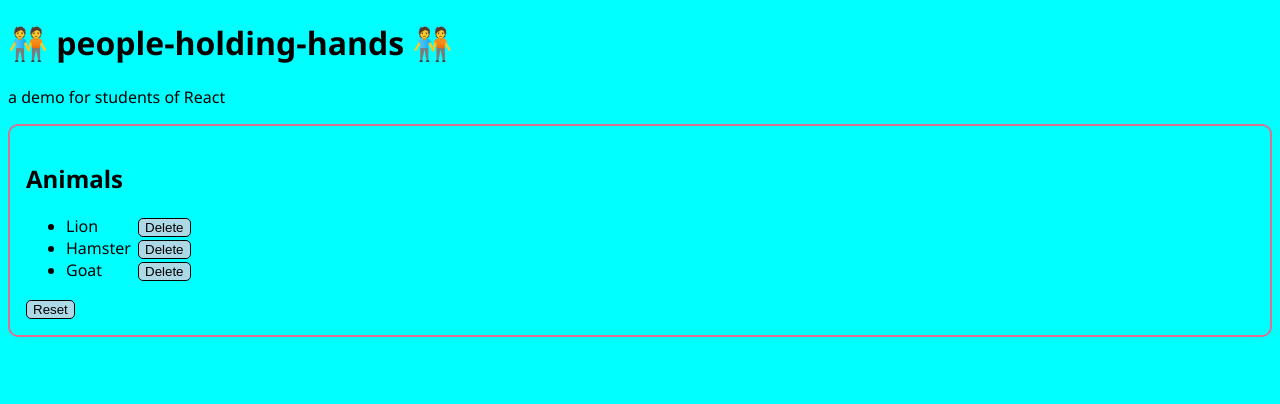
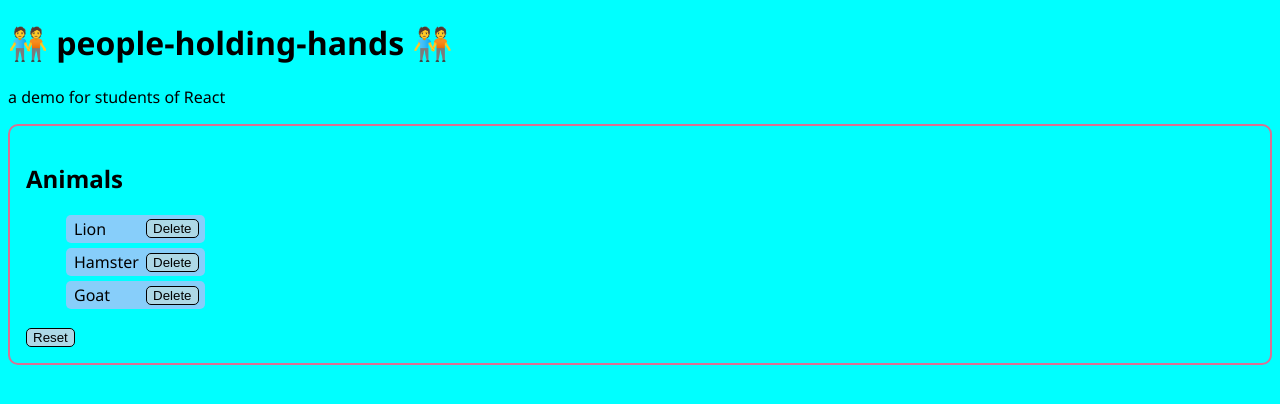
Before and after one commit to niklas-mardby/people-holding-hands, a React (Vite) app: page / in a window 1280 px wide. Shown: the top 404 px of the page. Built offline with nearby package versions, Linux system fonts and the light colour scheme.

Commit message:
Minor sassy stuff

```diff
--- a/src/widgets/AnimalList/AnimalItem/AnimalItem.scss
+++ b/src/widgets/AnimalList/AnimalItem/AnimalItem.scss
@@ -1,4 +1,13 @@
 .AnimalItem {
+	background-color: lightskyblue;
+	width: 8rem;
+	border-radius: 5px;
+	margin-bottom: 0.3rem;
+	padding: 0.2rem;
+	padding-left: 0.5rem;
+	display: flex;
+	align-items: center;
+
 	span {
 		display: inline-block;
 		width: 4.5rem;
```
